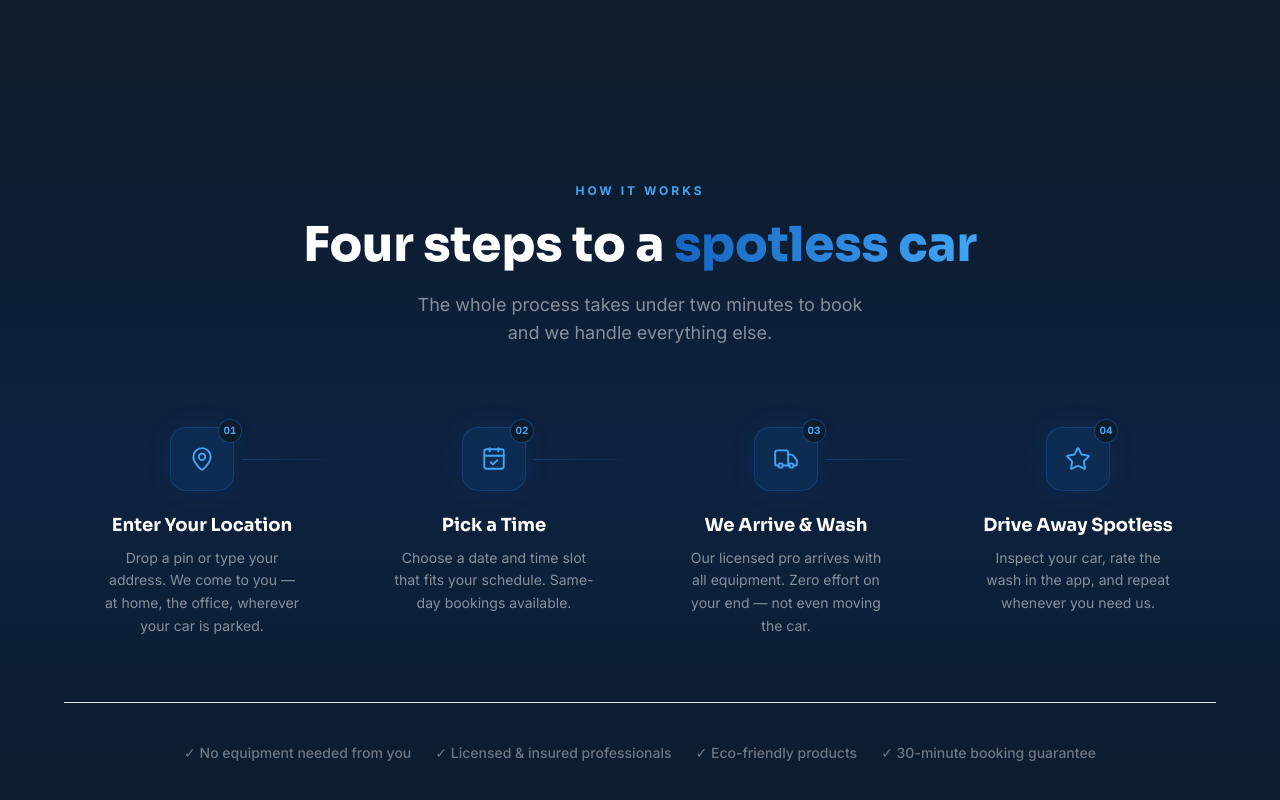
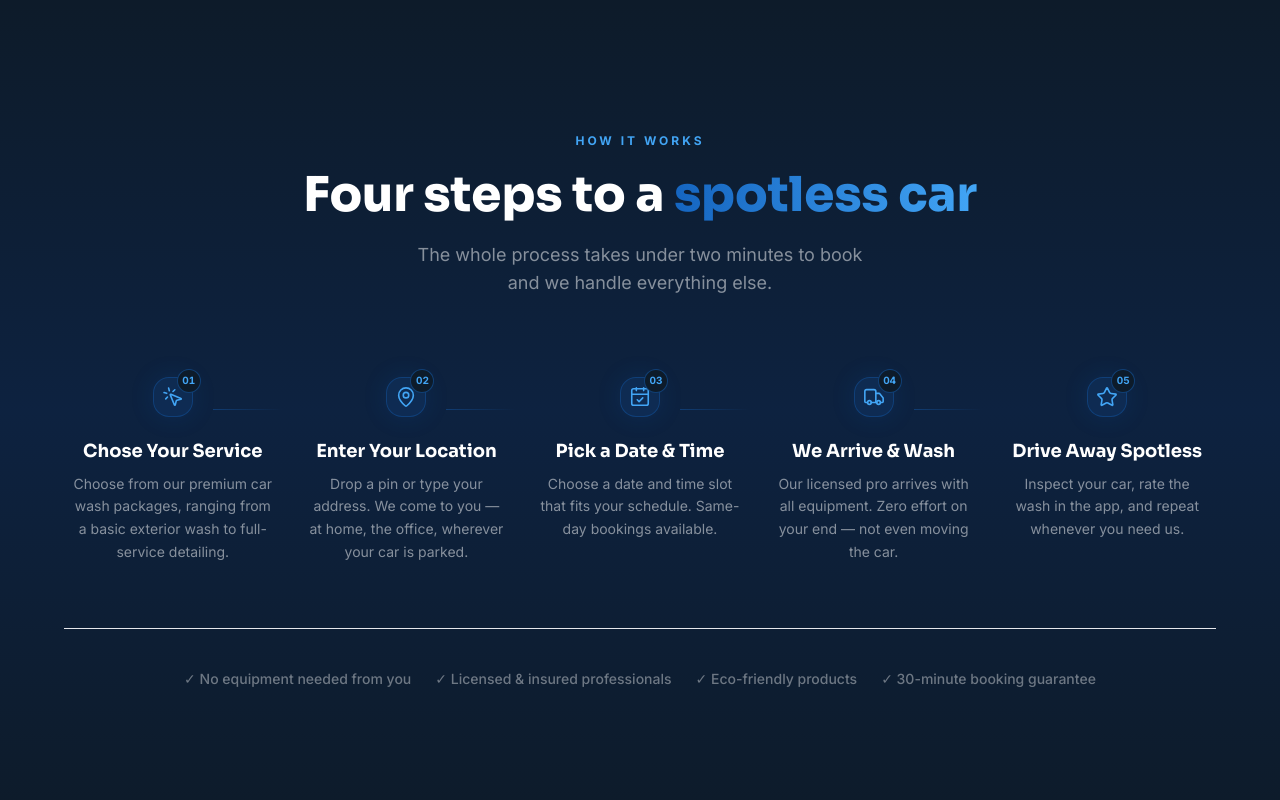
Before and after one commit to Xand3ribs/MIFI-Car-Wash-App, a React (Vite) app: page / in a window 1280 px wide. Shown: the part 1785-2585 px from the top of the page. Built offline with nearby package versions, Linux system fonts and the light colour scheme.

Commit message:
Landing page updated

```diff
--- a/src/components/home/HowItWorks.jsx
+++ b/src/components/home/HowItWorks.jsx
@@ -1,29 +1,34 @@
-// components/home/HowItWorks.jsx
-import { MapPin, CalendarCheck, Truck, Star } from 'lucide-react';
+import { MapPin, CalendarCheck, Truck, Star, MousePointerClick  } from 'lucide-react';
 import { useInView } from '../../hooks/useInView';
 
 const STEPS = [
   {
+    icon: MousePointerClick,
+    number: '01',
+    title: 'Chose Your Service',
+    body: 'Choose from our premium car wash packages, ranging from a basic exterior wash to full-service detailing.',
+  },
+  {
     icon: MapPin,
-    number: '01',
+    number: '02',
     title: 'Enter Your Location',
     body: 'Drop a pin or type your address. We come to you — at home, the office, wherever your car is parked.',
   },
   {
     icon: CalendarCheck,
-    number: '02',
-    title: 'Pick a Time',
+    number: '03',
+    title: 'Pick a Date & Time',
     body: 'Choose a date and time slot that fits your schedule. Same-day bookings available.',
   },
   {
     icon: Truck,
-    number: '03',
+    number: '04',
     title: 'We Arrive & Wash',
     body: 'Our licensed pro arrives with all equipment. Zero effort on your end — not even moving the car.',
   },
   {
     icon: Star,
-    number: '04',
+    number: '05',
     title: 'Drive Away Spotless',
     body: 'Inspect your car, rate the wash in the app, and repeat whenever you need us.',
   },
@@ -45,11 +50,11 @@ function Step({ step, index, isVisible, isLast }) {
       {/* Icon circle */}
       <div className="relative mb-5">
         <div
-          className="w-16 h-16 rounded-2xl flex items-center justify-center
+          className="w-10 h-10 rounded-2xl flex items-center justify-center
             bg-[#1565C0]/15 border border-[#1565C0]/35
             shadow-[0_0_24px_rgba(21,101,192,0.15)]"
         >
-          <Icon size={26} className="text-[#42A5F5]" strokeWidth={1.75} />
+          <Icon size={22} className="text-[#42A5F5]" strokeWidth={1.75} />
         </div>
 
         {/* Step number badge */}
@@ -147,7 +152,7 @@ function HowItWorks() {
         </div>
 
         {/* Steps grid — 4-column desktop, 1-column mobile */}
-        <div className="grid grid-cols-1 lg:grid-cols-4 gap-0 lg:gap-4 relative">
+        <div className="grid grid-cols-1  lg:grid-cols-3 2xl:grid-cols-5 gap-0 lg:gap-4 relative">
           {STEPS.map((step, i) => (
             <Step
               key={step.number}
--- a/src/components/home/Services.jsx
+++ b/src/components/home/Services.jsx
@@ -120,7 +120,7 @@ function ServiceCard({ service, index, isVisible }) {
       </ul>
 
       {/* CTA */}
-      <Link
+      {/* <Link
         to="/booking"
         className={`
           group flex items-center justify-center gap-2
@@ -138,7 +138,7 @@ function ServiceCard({ service, index, isVisible }) {
           size={14}
           className="transition-transform duration-200 group-hover:translate-x-0.5"
         />
-      </Link>
+      </Link> */}
     </div>
   );
 }
```
